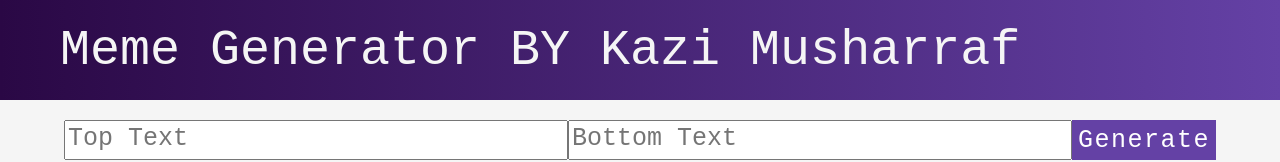
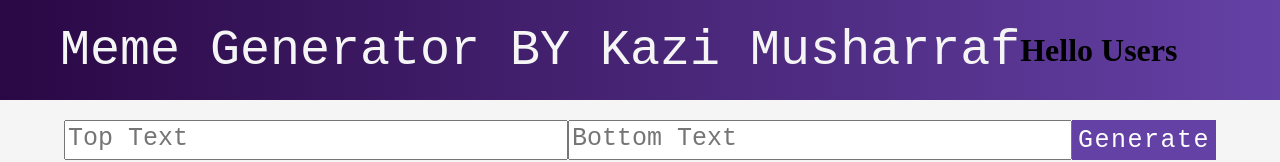
Before and after one commit to mk-knight23/meme-generator, a React (Create React App) app: page / in a window 1280 px wide. Shown: the top 162 px of the page. Built offline with nearby package versions, Linux system fonts and the light colour scheme; no server answers.

Commit message:
Update Header.js

```diff
--- a/src/Header.js
+++ b/src/Header.js
@@ -4,6 +4,9 @@ function Header() {
   return (
     <header>
       <p>Meme Generator BY Kazi Musharraf</p>
+      <h1>
+        Hello Users
+      </h1>
     </header>
   );
 }
```
